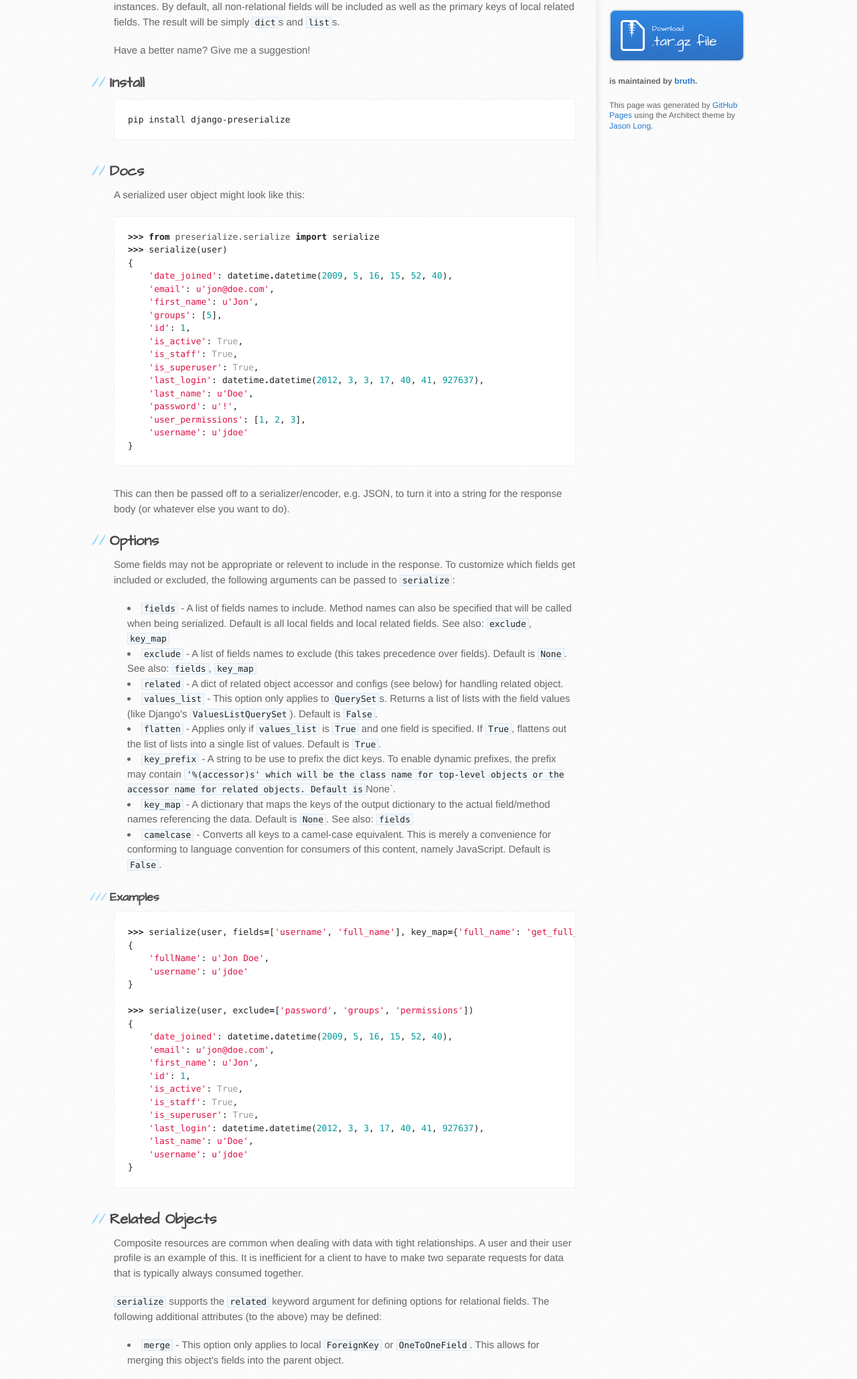
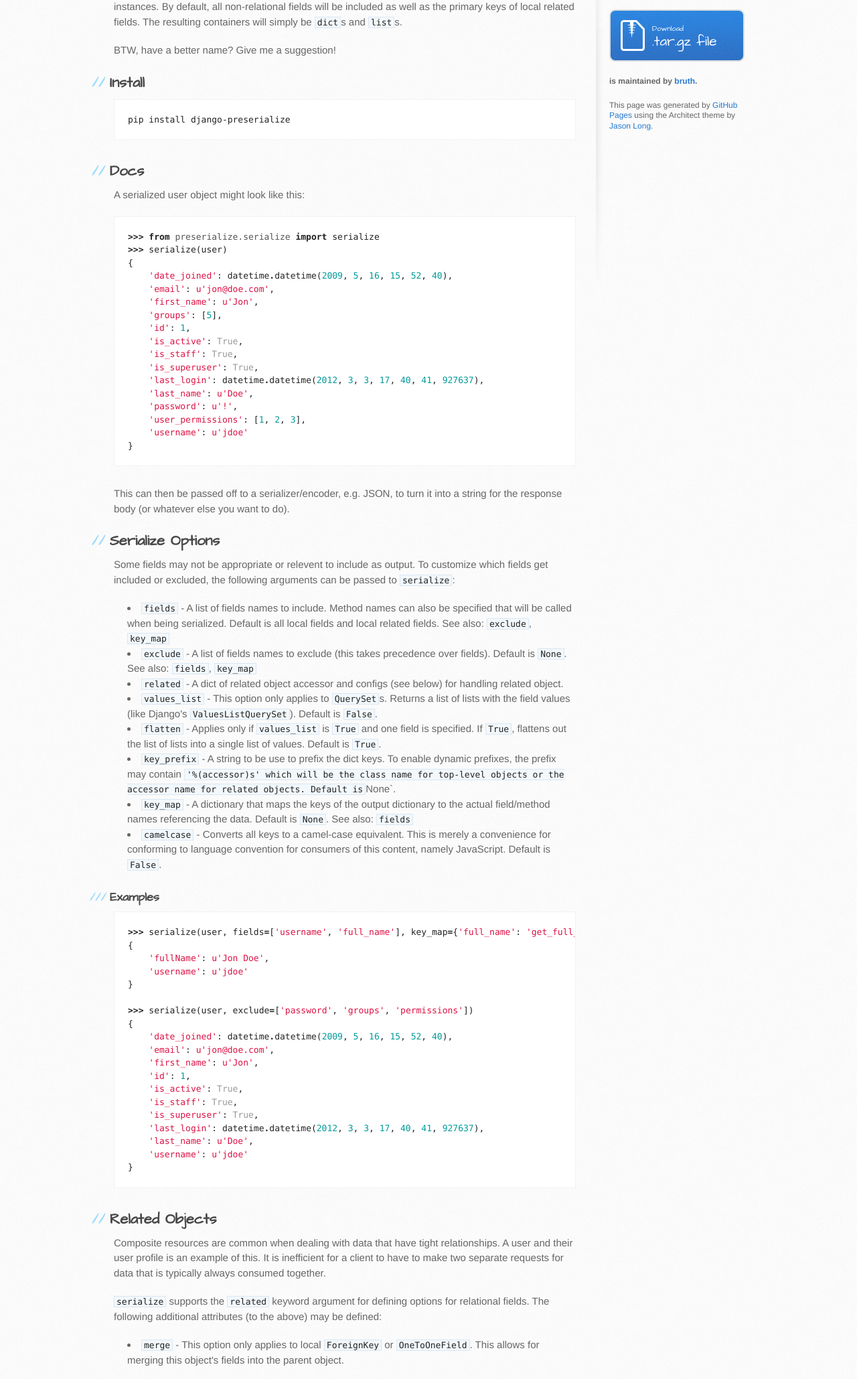
Before and after one commit to bruth/django-preserialize, a plain HTML site: page index.html in a window 1280 px wide. Shown: the part 424-2483 px from the top of the page at 67% size. Drawn offline with Linux system fonts and the light colour scheme.

```diff
--- a/index.html
+++ b/index.html
@@ -33,9 +33,9 @@
 <p>django-preserialize is a one-stop shop for ensuring an object is free of
 <code>Model</code> and <code>QuerySet</code> instances. By default, all non-relational fields
 will be included as well as the primary keys of local related fields.
-The result will be simply <code>dict</code>s and <code>list</code>s.</p>
+The resulting containers will simply be <code>dict</code>s and <code>list</code>s.</p>
 
-<p><em>Have a better name? Give me a suggestion!</em></p>
+<p><em>BTW, have a better name? Give me a suggestion!</em></p>
 
 <h2>Install</h2>
 
@@ -68,10 +68,10 @@
 <p>This can then be passed off to a serializer/encoder, e.g. JSON, to turn
 it into a string for the response body (or whatever else you want to do).</p>
 
-<h2>Options</h2>
+<h2>Serialize Options</h2>
 
-<p>Some fields may not be appropriate or relevent to include in the
-response. To customize which fields get included or excluded, the
+<p>Some fields may not be appropriate or relevent to include as output.
+To customize which fields get included or excluded, the
 following arguments can be passed to <code>serialize</code>:</p>
 
 <ul>
@@ -134,7 +134,7 @@
 
 <h2>Related Objects</h2>
 
-<p>Composite resources are common when dealing with data with tight
+<p>Composite resources are common when dealing with data that have <em>tight</em>
 relationships. A user and their user profile is an example of this. It is
 inefficient for a client to have to make two separate requests for data
 that is typically always consumed together.</p>
@@ -205,9 +205,8 @@
 <h3>Mixed Types</h3>
 
 <p>It is not always the case that a single model instance or queryset is the
-source of data for a resource. <code>preserialize.serialize</code> also understands
-<code>dict</code>s and any iterable of <code>dict</code>s. They will be treated similarly to the
-model instances.</p>
+source of data for a resource. <code>serialize</code> also understands <code>dict</code>s and any
+iterable of <code>dict</code>s. They will be treated similarly to the model instances.</p>
 
 <h3>Pseudo-selectors</h3>
 
```
Also changed, not shown: params.json (+1 -1 lines).
